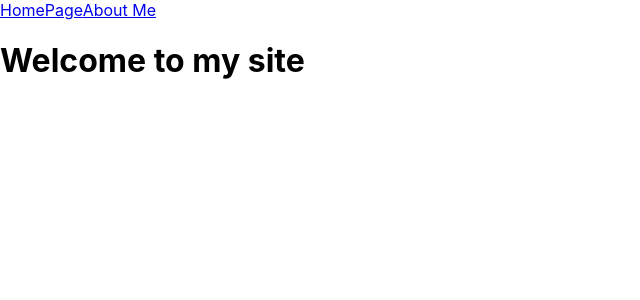
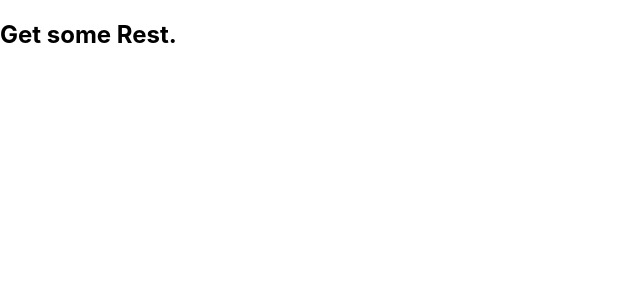
Before and after one commit to AmanUllah687/react-practice, a React (Create React App) app: page / in a window 1280 px wide. Shown: the top 300 px of the page, without its empty margins (0-640 px from the left). Built offline with nearby package versions, Linux system fonts and the light colour scheme.

Commit message:
added control rendering

```diff
--- a/src/App.js
+++ b/src/App.js
@@ -12,6 +12,8 @@ export default App;
 */
 
 import { useRef } from "react";
+import Workdays from "./Workdays";
+import Weekends from "./Weekends";
 
 // Experssions as props
 /*
@@ -343,8 +345,11 @@ function App() {
 };
 export default App;
 */
+// NAvbars
+/*
 import Homepage from "./HomePage";
 import AboutMe from "./AboutMe";
+import Contact from "./Contact";
 import { Routes, Route, Link } from "react-router-dom";
 function App() {
   return (
@@ -352,13 +357,35 @@ function App() {
       <nav className="Nav">
       <Link to="/" className="nav-item">HomePage</Link>
       <Link to="/about-me" className="nav-item">About Me</Link>
+      <Link to="/contact-me" className="nav-item">Contact</Link>
 
       </nav>
       <Routes>
       <Route path="/" element={<Homepage />} />
       <Route path="/about-me" element={<AboutMe />} />
+      <Route path="/contact-me" element={<Contact />} />
       </Routes>
     </div>
   );
 };
 export default App;
+*/
+/*
+import Workdays from "./Workdays";
+import Weekends from "./Weekends";
+function CurrentMessage() {
+      const day = new Date().getDay();
+      if (day >= 1 && day <= 5) {
+          return <Workdays />
+      }
+      return <Weekends />
+  }
+export default CurrentMessage;
+*/
+function CurrentMessage(props) {
+      if (props.day >= 1 && props.day <= 5) {
+          return <Workdays />
+      }
+      return <Weekends />
+  }
+  export default CurrentMessage;
--- /dev/null
+++ b/src/Contact.js
@@ -0,0 +1,6 @@
+function Contact() {
+return (
+<h1>Contact Little Lemon on this Page</h1>
+);
+}
+export default Contact;
--- /dev/null
+++ b/src/Weekends.js
@@ -0,0 +1,6 @@
+function Weekends() {
+    return (
+        <h2>Get some Rest.</h2>
+    );
+};
+export default Weekends;
--- /dev/null
+++ b/src/Workdays.js
@@ -0,0 +1,6 @@
+function Workdays () {
+    return (
+        <h1>Get it done</h1>
+    );
+};
+export default Workdays;
```
